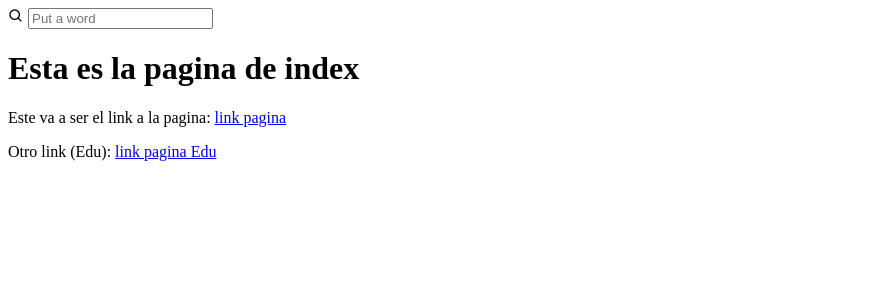
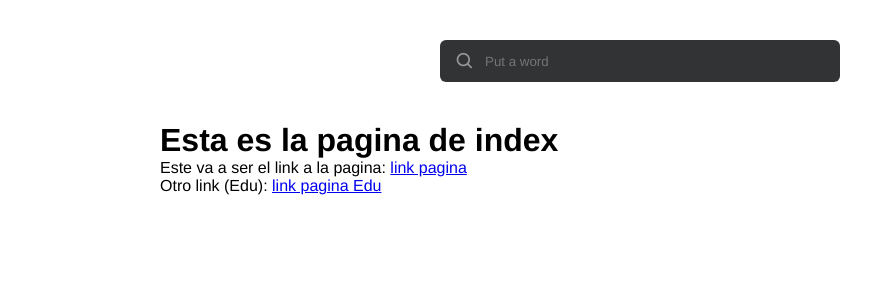
Before and after one commit to BCNGEEKS/Geekateca, a Jekyll site: the page built from index.md, in a window 1280 px wide. Shown: the top 300 px of the page, without its empty margins (0-895 px from the left). Built offline with Jekyll 4.4.1, drawn with Linux system fonts in a browser that asks for light colours.

Commit message:
Update default.html

```diff
--- a/_layouts/default.html
+++ b/_layouts/default.html
@@ -3,6 +3,7 @@
     <head>
         <meta charset="UTF-8">
         <title>{{ page.title }}</title>
+	<link href="style/style.css" rel="stylesheet" type="text/css">
 	<link href="https://unpkg.com/boxicons@2.1.1/css/boxicons.min.css" rel="stylesheet">
     </head>
     <body>
```
